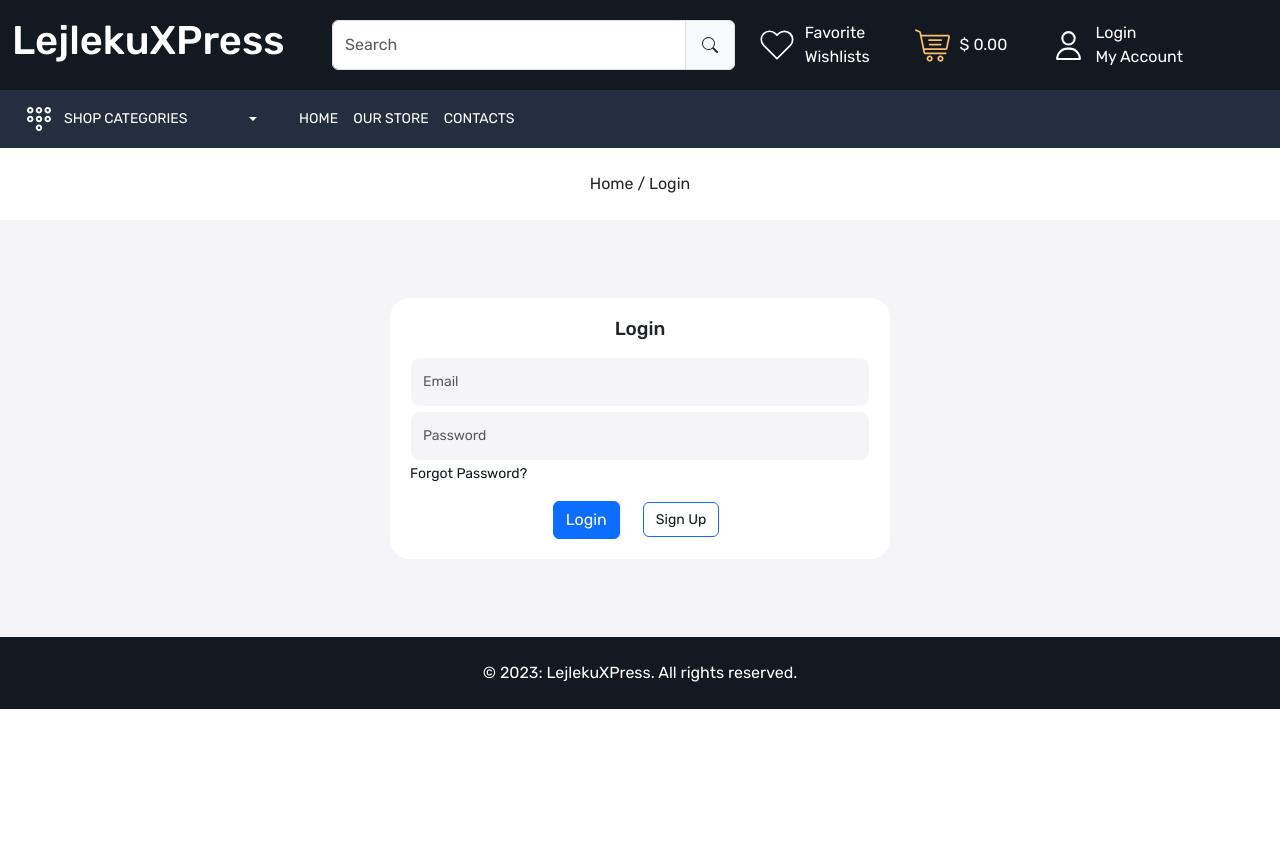
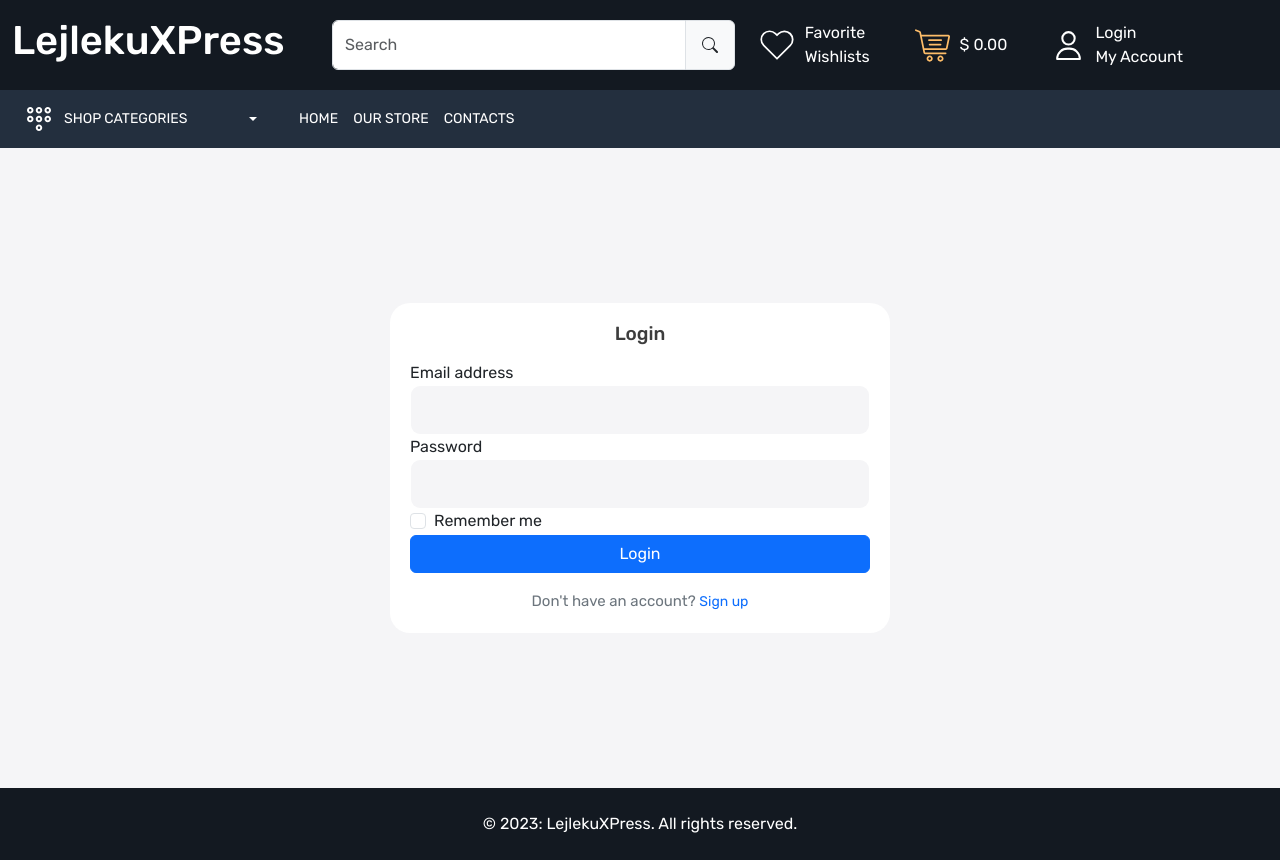
Before and after one commit to artternava/LejlekuXpress, a React (Create React App) app in the folder LejlekuXpress/Front-End/: page /login in a window 1280 px wide. Before the commit the page ends 800 px from the top, so only its background shows below. Built offline with nearby package versions, Linux system fonts and the light colour scheme.

Commit message:
added axios post method for login

```diff
--- a/LejlekuXpress/Front-End/src/pages/Login.js
+++ b/LejlekuXpress/Front-End/src/pages/Login.js
@@ -1,38 +1,89 @@
-import React from 'react'
-import Meta from "../components/Meta";
-import BreadCrumb from "../components/BreadCrumb";
+import React, { useState } from 'react';
 import { Link } from 'react-router-dom';
+import axios from 'axios';
 
 const Login = () => {
+  const [userLogin, setUserLogin] = useState({
+    Email: '',
+    Password: ''
+  });
+
+  const [formErrors, setFormErrors] = useState({
+    Email: false,
+    Password: false
+  });
+
+  const handleInputChange = (event) => {
+    const { name, value } = event.target;
+    setUserLogin((prevState) => ({
+      ...prevState,
+      [name]: value
+    }));
+    setFormErrors((prevState) => ({
+      ...prevState,
+      [name]: false
+    }));
+  };
+
+  const handleFormSubmit = (event) => {
+    event.preventDefault();
+    const { Email, Password } = userLogin;
+    const errors = {
+      Email: Email.length === 0,
+      Password: Password.length === 0
+    };
+    setFormErrors(errors);
+    if (Object.values(errors).some((value) => value)) {
+      return;
+    }
+
+    axios.post('http://localhost:39450/api/Auth/login', userLogin)
+      .then((response) => {
+        console.log('Login successful', response.data);
+        window.alert('Login successful');
+        const token = response.data.token;
+
+
+        window.location.href = '/';
+      })
+      .catch((error) => {
+        console.error('Login failed', error);
+        window.alert('Login failed');
+      });
+  };
+
+
   return (
     <>
-    <Meta title={"Login"} />
-    <BreadCrumb title="Login" />
-        <div className="login-wrapper py-5 home-wrapper-2">
-            <div className="row">
-                <div className="col-12">
-                    <div className="auth-card">
-                        <h3 className="text-center mb-3">Login</h3>
-                        <form action="" className="d-flex flex-column gap-15"></form>
-                        <div>
-                            <input type="email" name="email" placeholder="Email" className="form-control" />
-                        </div>
-                        <div className="mt-1">
-                            <input type="password" name="password" placeholder="Password" className="form-control" />
-                        </div>
-                        <div>
-                            <Link to="/forgot-password">Forgot Password?</Link>
-                            <div className="mt-3 d-flex justify-content-center gap-15 align-items-center">
-                            <button className="btn btn-primary me-2" type="button">Login</button>
-                            <Link to="/signup" className="btn btn-outline-primary me-2" type="button">Sign Up</Link>
-                            </div>
-                        </div>
-                    </div>
-                </div>
+      <div className="login-wrapper py-5 home-wrapper-2" style={{ height: '80vh' }}>
+        <div className="auth-card">
+          <h3 className="text-center mb-3" style={{ color: '#3d3d3d' }}>Login</h3>
+          <form onSubmit={handleFormSubmit}>
+            <div className="form-group">
+              <label htmlFor="Email">Email address</label>
+              <input type="email" className={`form-control ${formErrors.Email ? 'is-invalid' : ''}`} id="Email" name="Email" value={userLogin.Email} onChange={handleInputChange} />
+              {formErrors.Email && <div className="invalid-feedback">Email is required</div>}
             </div>
+            <div className="form-group">
+              <label htmlFor="Password">Password</label>
+              <input type="password" className={`form-control ${formErrors.Password ? 'is-invalid' : ''}`} id="Password" name="Password" value={userLogin.Password} onChange={handleInputChange} />
+              {formErrors.Password && <div className="invalid-feedback">Password is required</div>}
+            </div>
+            <div className="form-group form-check">
+              <input type="checkbox" className="form-check-input" id="RememberMe" name="RememberMe" />
+              <label className="form-check-label" htmlFor="RememberMe">Remember me</label>
+            </div>
+            <button type="submit" className="btn btn-primary" style={{ width: '100%' }}>Login</button>
+          </form>
+          <div className="text-center mt-3">
+            <span className="text-secondary" style={{ fontSize: '15px' }}>Don't have an account? </span>
+            <Link to="/signup" className="text-primary">Sign up</Link>
+          </div>
         </div>
+      </div>
     </>
   );
+
 };
 
-export default Login
+export default Login;
```
